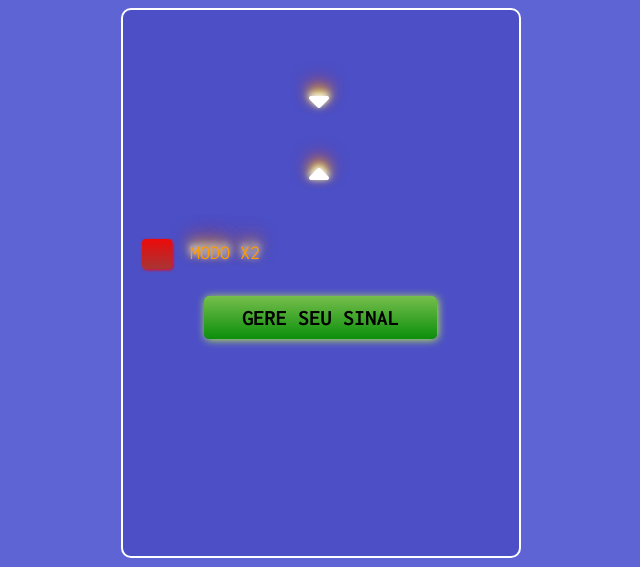
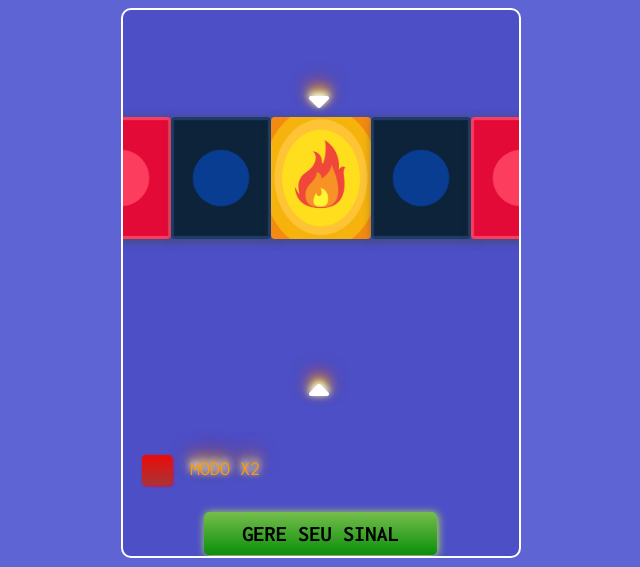
Before and after one commit to GROWTHDM/gerador-hotline, a plain HTML site: page index.html in a window 1280 px wide. Shown: the part 172-739 px from the top of the page, without its empty margins (319-959 px from the left). Drawn offline with Linux system fonts and the light colour scheme; the site is published under a folder, as on GitHub Pages, so addresses that start at the root find nothing.

Commit message:
Update index.html

```diff
--- a/index.html
+++ b/index.html
@@ -16,126 +16,126 @@
         <div class="slider_frame">
             <div class="slider-img">
                 <div class="img-container">
-                    <img src="/imagens/botaored.jpg" alt="">
+                    <img src="imagens/botaored.jpg" alt="">
                 </div>
                 <div class="img-container">
-                    <img src="/imagens/botaofire.jpg" alt="">
+                    <img src="imagens/botaofire.jpg" alt="">
                 </div>
                 <div class="img-container">
-                    <img src="/imagens/botaoblue.jpg" alt="">
+                    <img src="imagens/botaoblue.jpg" alt="">
                 </div>
                 <div class="img-container">
-                    <img src="/imagens/botaored.jpg" alt="">
+                    <img src="imagens/botaored.jpg" alt="">
                 </div>
                 <div class="img-container">
-                    <img src="/imagens/botaoblue.jpg" alt="">
+                    <img src="imagens/botaoblue.jpg" alt="">
                 </div>
                 <div class="img-container">
-                    <img src="/imagens/botaofire.jpg" alt="">
+                    <img src="imagens/botaofire.jpg" alt="">
                 </div>
                 <div class="img-container">
-                    <img src="/imagens/botaoblue.jpg" alt="">
+                    <img src="imagens/botaoblue.jpg" alt="">
                 </div>
                 <div class="img-container">
-                    <img src="/imagens/botaored.jpg" alt="">
+                    <img src="imagens/botaored.jpg" alt="">
                 </div>
                 <div class="img-container">
-                    <img src="/imagens/botaoblue.jpg" alt="">
+                    <img src="imagens/botaoblue.jpg" alt="">
                 </div>
                 <div class="img-container">
-                    <img src="/imagens/botaofire.jpg" alt="">
+                    <img src="imagens/botaofire.jpg" alt="">
                 </div>
                 <div class="img-container">
-                    <img src="/imagens/botaoblue.jpg" alt="">
+                    <img src="imagens/botaoblue.jpg" alt="">
                 </div>
                 <div class="img-container">
-                    <img src="/imagens/botaored.jpg" alt="">
+                    <img src="imagens/botaored.jpg" alt="">
                 </div>
                 <div class="img-container">
-                    <img src="/imagens/botaoblue.jpg" alt="">
+                    <img src="imagens/botaoblue.jpg" alt="">
                 </div>
                 <div class="img-container">
-                    <img src="/imagens/botaofire.jpg" alt="">
+                    <img src="imagens/botaofire.jpg" alt="">
                 </div>
                 <div class="img-container">
-                    <img src="/imagens/botaoblue.jpg" alt="">
+                    <img src="imagens/botaoblue.jpg" alt="">
                 </div>
                 <div class="img-container">
-                    <img src="/imagens/botaored.jpg" alt="">
+                    <img src="imagens/botaored.jpg" alt="">
                 </div>
                 <div class="img-container">
-                    <img src="/imagens/botaoblue.jpg" alt="">
+                    <img src="imagens/botaoblue.jpg" alt="">
                 </div>
                 <div class="img-container">
-                    <img src="/imagens/botaofire.jpg" alt="">
+                    <img src="imagens/botaofire.jpg" alt="">
                 </div>
                 <div class="img-container">
-                    <img src="/imagens/botaoblue.jpg" alt="">
+                    <img src= "imagens/botaoblue.jpg" alt="">
                 </div>
                 <div id="fireRed" class="img-container">
-                    <img src="/imagens/botaored.jpg" alt="">
+                    <img src="imagens/botaored.jpg" alt="">
                 </div>
             </div>
             <div class="slider-Img" id="slider-Img">
                 <div class="img-container">
-                    <img src="/imagens/botaored.jpg" alt="">
+                    <img src="imagens/botaored.jpg" alt="">
                 </div>
                 <div class="img-container">
-                    <img src="/imagens/botaofire.jpg" alt="">
+                    <img src= "imagens/botaofire.jpg" alt="">
                 </div>
                 <div class="img-container">
-                    <img src="/imagens/botaoblue.jpg" alt="">
+                    <img src="imagens/botaoblue.jpg" alt="">
                 </div>
                 <div class="img-container">
-                    <img src="/imagens/botaored.jpg" alt="">
+                    <img src="imagens/botaored.jpg" alt="">
                 </div>
                 <div class="img-container">
-                    <img src="/imagens/botaoblue.jpg" alt="">
+                    <img src= "imagens/botaoblue.jpg" alt="">
                 </div>
                 <div class="img-container">
-                    <img src="/imagens/botaofire.jpg" alt="">
+                    <img src="imagens/botaofire.jpg" alt="">
                 </div>
                 <div class="img-container">
-                    <img src="/imagens/botaoblue.jpg" alt="">
+                    <img src="imagens/botaoblue.jpg" alt="">
                 </div>
                 <div class="img-container">
-                    <img src="/imagens/botaored.jpg" alt="">
+                    <img src="imagens/botaored.jpg" alt="">
                 </div>
                 <div class="img-container">
-                    <img src="/imagens/botaoblue.jpg" alt="">
+                    <img src="imagens/botaoblue.jpg" alt="">
                 </div>
                 <div class="img-container">
-                    <img src="/imagens/botaofire.jpg" alt="">
+                    <img src="imagens/botaofire.jpg" alt="">
                 </div>
                 <div class="img-container">
-                    <img src="/imagens/botaoblue.jpg" alt="">
+                    <img src="imagens/botaoblue.jpg" alt="">
                 </div>
                 <div class="img-container">
-                    <img src="/imagens/botaored.jpg" alt="">
+                    <img src="imagens/botaored.jpg" alt="">
                 </div>
                 <div class="img-container">
-                    <img src="/imagens/botaoblue.jpg" alt="">
+                    <img src="imagens/botaoblue.jpg" alt="">
                 </div>
                 <div class="img-container">
-                    <img src="/imagens/botaofire.jpg" alt="">
+                    <img src="imagens/botaofire.jpg" alt="">
                 </div>
                 <div class="img-container">
-                    <img src="/imagens/botaoblue.jpg" alt="">
+                    <img src="imagens/botaoblue.jpg" alt="">
                 </div>
                 <div class="img-container">
-                    <img src="/imagens/botaored.jpg" alt="">
+                    <img src="imagens/botaored.jpg" alt="">
                 </div>
                 <div class="img-container">
-                    <img src="/imagens/botaoblue.jpg" alt="">
+                    <img src="imagens/botaoblue.jpg" alt="">
                 </div>
                 <div class="img-container">
-                    <img src="/imagens/botaofire.jpg" alt="">
+                    <img src="imagens/botaofire.jpg" alt="">
                 </div>
                 <div class="img-container">
-                    <img src="/imagens/botaoblue.jpg" alt="">
+                    <img src="imagens/botaoblue.jpg" alt="">
                 </div>
                 <div class="img-container">
-                    <img src="/imagens/botaored.jpg" alt="">
+                    <img src="imagens/botaored.jpg" alt="">
                 </div>
             </div>
         </div>
```
